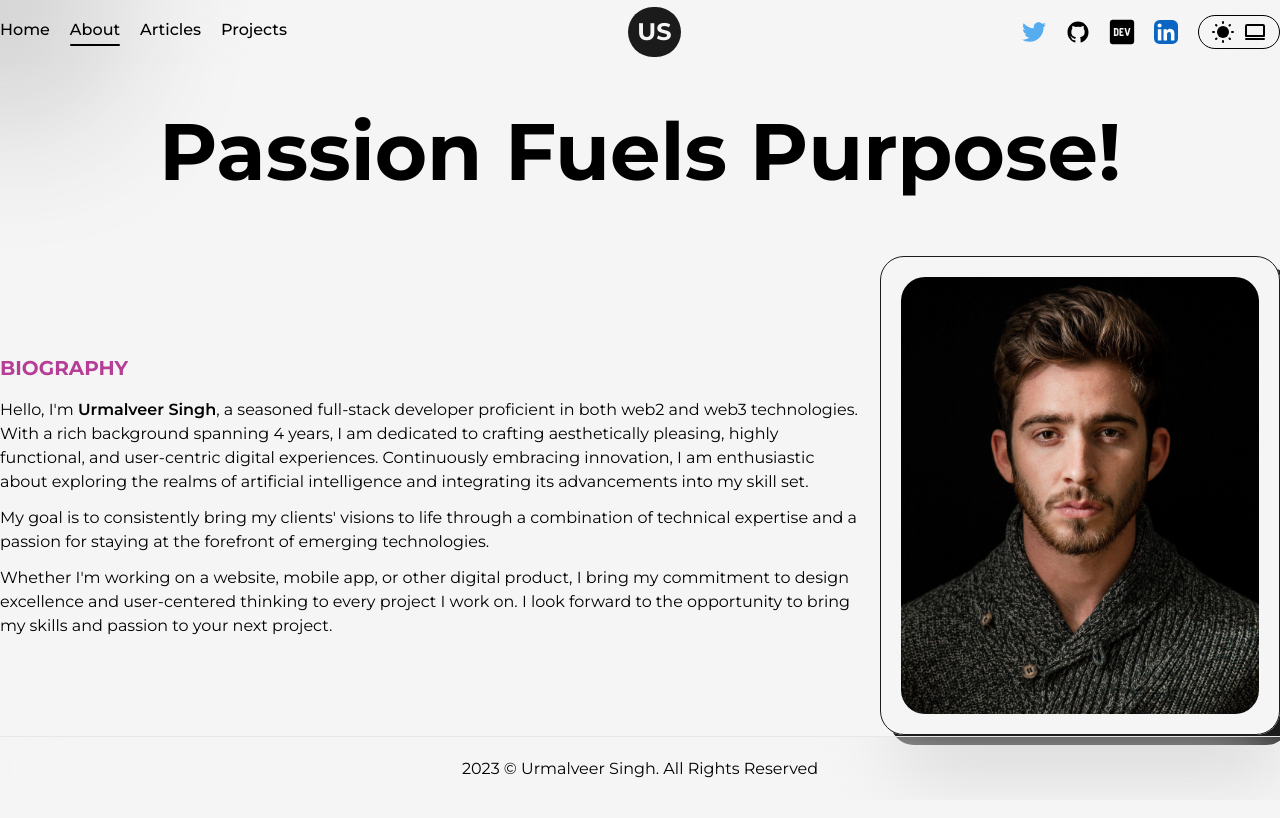
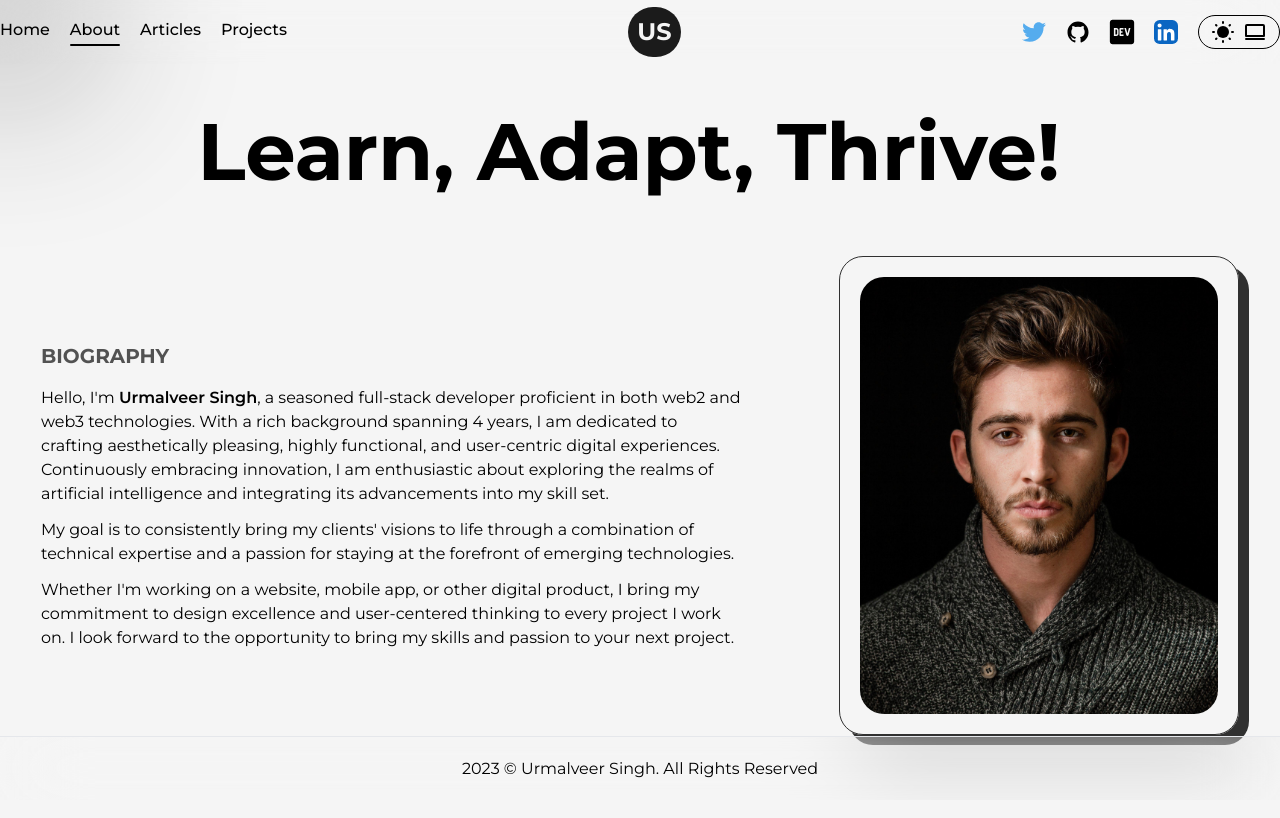
Before and after one commit to oggy107/portfolio, a Next.js app: page /about in a window 1280 px wide. Shown: the top 818 px of the page. Built offline with nearby package versions, Linux system fonts and the light colour scheme.

Commit message:
adjusted: colors

```diff
--- a/src/app/about/page.js
+++ b/src/app/about/page.js
@@ -1,4 +1,6 @@
 import Image from "next/image";
+
+import AnimatedText from "../components/animatedText";
 
 import developerPic from "../../../public/images/profile/developer-pic-2.jpg";
 
@@ -6,11 +8,11 @@ export default function About() {
     return (
         <div className="w-full min-h-[calc(100vh-8rem)] container m-auto py-7 lg:py-12">
             <section className="text-center text-[2rem] sm:text-[3rem] whitespace-nowrap lg:text-[5rem] lg:leading-[5rem] font-bold">
-                Passion Fuels Purpose!
+                <AnimatedText text="Learn, Adapt, Thrive!" type="down-up" />
             </section>
-            <section className="my-8 lg:my-16 flex flex-col items-center justify-center md:flex-row gap-4">
-                <div className="w-full">
-                    <h4 className="mb-4 text-xl font-bold text-primary">
+            <section className="my-8 lg:my-16 flex flex-col items-center justify-around md:flex-row gap-4">
+                <div className="w-full max-w-[700px]">
+                    <h4 className="mb-4 text-xl font-bold text-dark/75 dark:text-light/50 theme-transition">
                         BIOGRAPHY
                     </h4>
                     <div>
@@ -44,7 +46,7 @@ export default function About() {
                         </p>
                     </div>
                 </div>
-                <div className="w-full max-w-[400px] border border-dark rounded-3xl dark:border-light p-5 shadow-[10px_10px] shadow-dark dark:shadow-light transition-shadow duration-300 theme-transition">
+                <div className="w-full max-w-[400px] border border-dark/90 rounded-3xl dark:border-light/50 p-5 shadow-[10px_10px] shadow-dark/90 dark:shadow-light/50 transition-shadow duration-300 theme-transition">
                     <Image
                         src={developerPic}
                         alt="developer"
```
